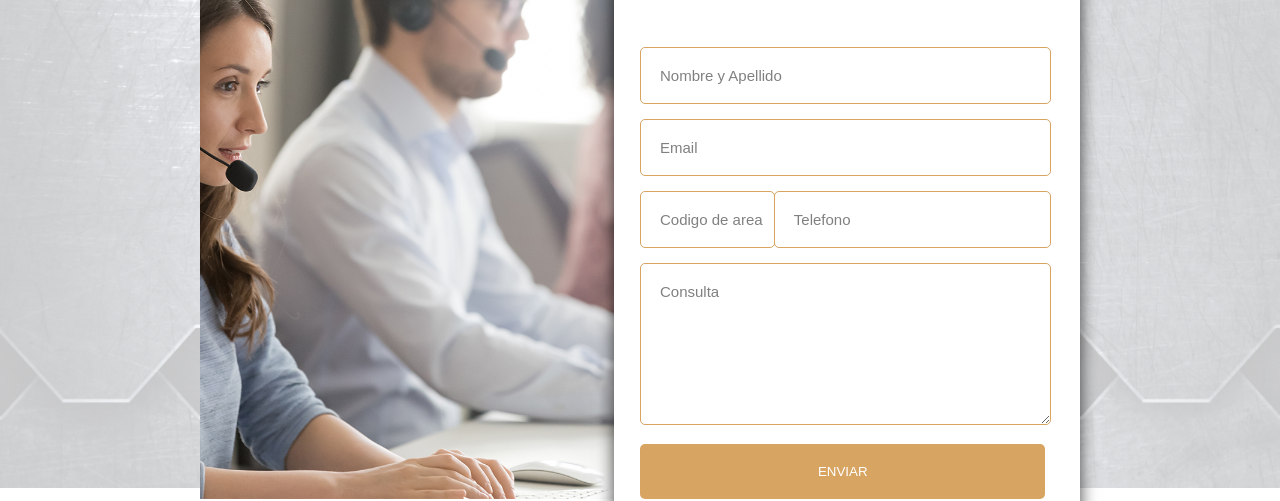
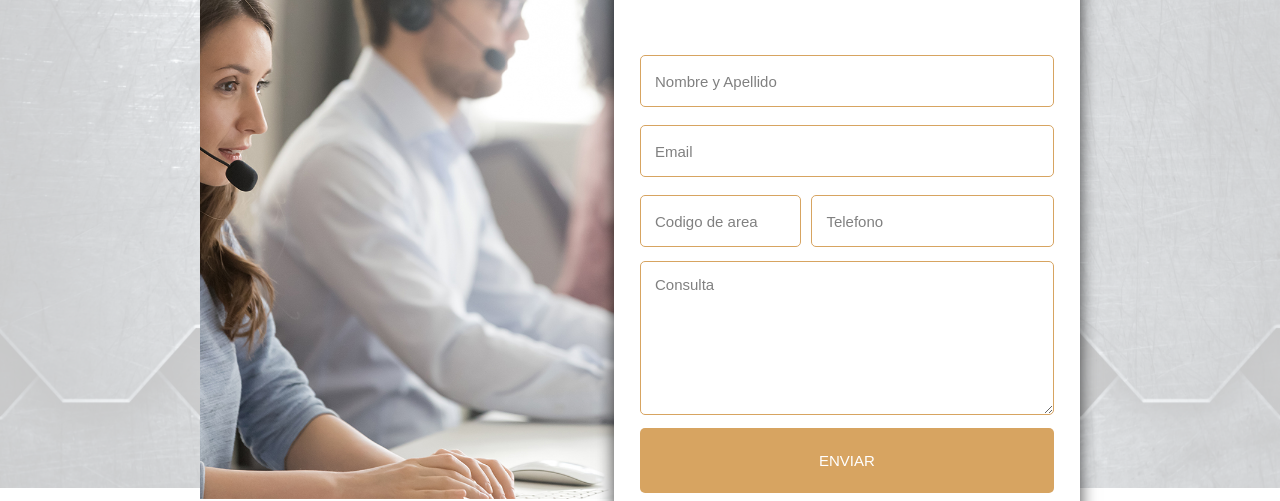
Before and after one commit to Lautaro-Ibanez/Proyecto-HouseConstructor-Final, a website: page pages/contacto.html in a window 1280 px wide. Shown: the part 312-813 px from the top of the page. Drawn offline with Linux system fonts and the light colour scheme.

Commit message:
se agrego animaciones en contacto

```diff
--- a/pages/contacto.html
+++ b/pages/contacto.html
@@ -38,28 +38,28 @@
             <p class="title">¡Dejanos Tu Consulta!</p>
             <p class="subtitle">Nos comunicaremos a la brevedad</p>
         </div>
-        <form class="form">
+        <form>
             <div class="input-box">
+                <input type="text" name="name" required class="input">
                 <label for="name" class="label">Nombre y Apellido</label>
-                <input type="text" name="name" class="input">
             </div>
             <div class="input-box">
+                <input type="text" name="email" required class="input">
                 <label for="email" class="label">Email</label>
-                <input type="text" name="email" class="input">
             </div>
-            <div class="phone-form">
+            <div class="phone-form-box">
                 <div class="area-number">
+                    <input type="number" name="area" required class="input area-input">
                     <label for="area" class="label">Codigo de area</label>
-                    <input type="number" name="area" class="input-codigoArea ">
                 </div>
-                <div class="number-phone">
+                <div class="phone-number">
+                    <input type="tel" name="phone" required class="input phone-input">
                     <label for="phone" class="label">Telefono</label>
-                    <input type="tel" name="phone" class="input-phone">
                 </div>
             </div>
-            <div class="input-box">
-                <label for="message" class="label">Consulta</label>
-                <textarea name="message" rows="8" class="input-textArea"></textarea>
+            <div class="input-box-text-area">
+                <textarea name="message" rows="8" required class="input area-text-input"></textarea>
+                <label for="message" class="label-text-area">Consulta</label>
             </div>
             <div class="button-form">
                 <button type="submit">Enviar</button>
--- a/scss/layout/_body.scss
+++ b/scss/layout/_body.scss
@@ -2,6 +2,7 @@
 @keyframes slide-in-bottom{0%{transform:translateY(1000px);opacity:0}100%{transform:translateY(0);opacity:1}}
 @keyframes slide-in-fwd-center {0% {opacity: 0;}100% { opacity: 1;}}
 @keyframes slide-in-fwd-right{0%{transform:translateZ(-1400px) translateX(1000px);opacity:0}100%{transform:translateZ(0) translateX(0);opacity:1}}
+@keyframes slide-in-left{0%{transform:translateX(-1000px);opacity:0}100%{transform:translateX(0);opacity:1}}
 
 body {
     width: 100%;
--- a/scss/layout/_main-contacto.scss
+++ b/scss/layout/_main-contacto.scss
@@ -11,6 +11,7 @@
     width: 50%;
     display: flex;
     align-items: center;
+    animation:slide-in-left .5s cubic-bezier(.25,.46,.45,.94) both;
     img {
         height: 600px;
         width: 100%;
@@ -20,6 +21,7 @@
 
 
 .contenedor-form {
+    animation: slide-in-fwd-center 1s cubic-bezier(0.250, 0.460, 0.450, 0.940) both;
     background-color: #fff;
     width: 50%;
     height: 650px;
@@ -43,71 +45,131 @@
 .subtitle {
     font-size: 20px;
 }
-.form {
-    padding-right: 20px;
+
+
+form {
+    width: 100%;
+    height: 70%;
+    display: flex;
+    justify-content: center;
+    align-items: center;
+    flex-direction: column;
+}
+
+.input-box {
+    display: flex;
+    justify-content: flex-start;
+    align-items: center;
+    width: 100%;
+    height: 50px;
+    margin-bottom: 20px;
+}
+
+.input-box-text-area {
+    display: flex;
+    justify-content: flex-start;
+    align-items: flex-start;
+    width: 100%;
+    margin-bottom: 20px;
+}
+
+.phone-form-box {
+    gap: 10px;
+    display: flex;
+    width: 100%;
+    height: 50px;
+    margin-bottom: 15px;
+}
+
+.area-number {
+    width: 40%;
+    height: 50px;
+    display: flex;
+    justify-content: flex-start;
+    align-items: center;
+    margin-bottom: 15px;
+}
+
+.phone-number {
+    width: 60%;
+    height: 50px;
+    display: flex;
+    justify-content: flex-start;
+    align-items: center;
+    margin-bottom: 15px;
+}
+
+.input {
+    outline: none;
+    border-radius: 5px;
+    border: 1px solid $ambar;
+    padding-left: 15px;
+    width: 100%;
+    height: 100%;
+    transition: all .2s;
+}
+
+.area-text-input {
+    padding-top: 15px;
+    height: 100%;
 }
 
 
-.form div label {
-    color: gray;
+.label {
     position: absolute;
-    margin-left: 20px;
-    margin-top: 20px;
+    color: grey;
+    pointer-events: none;
     font-size: 15px;
-    pointer-events: none;
+    margin-left: 15px;
+    z-index: 10;
+    background-color: white;
+    transition: all .4s;
 }
 
-
-
-.form div input , .form div textarea {
-    width: 100%;
-    padding: 20px 0;
-    padding-left: 15px;
-    margin-bottom: 15px;
-    outline: none;
-    position: relative;
-    background: none;
-    border: 1px solid $ambar;
-    border-radius: 5px;
+.label-text-area {
+    position: absolute;
+    color: grey;
+    pointer-events: none;
+    font-size: 15px;
+    margin-top: 15px;
+    margin-left: 15px;
+    z-index: 10;
+    background-color: white;
+    transition: all .4s;
 }
 
-.form div input:focus, .form div textarea:focus {
-    box-shadow: 0px 0px 0px 2px rgba(215,164,97,1) inset;
-    transition: all .15s;
+.button-form {
+    width: 100%;
+    margin-top: 10px;
+    button {
+        width: 100%;
+        border: none;
+        border-radius: 5px;
+        background-color: $ambar;
+        height: 65px;
+        color: white;
+        text-transform: uppercase;
+        font-size: 15px;
+        transition: all .2s;
+    }
+    button:hover {
+            background: white;
+            color: black;
+            box-shadow: 0px -1px 12px 0px rgba(0, 0, 0, 0.58);
+    }
+
 }
 
-
-.form button {
-    width: 103%;
-    padding: 20px 0;
-    border: none;
-    background-color: $ambar;
-    color: white;
-    text-transform: uppercase;
-    border-radius: 5px;
-    transition: all 0.23s;
+.input:focus {
+    box-shadow: 0px 0px 0px 2px #d7a461 inset;
 }
 
-.form button:hover {
-    background: white;
-    color: black;
-    box-shadow: 0px -1px 12px 0px rgba(0,0,0,0.58);
+.input:focus + .label, .input:valid + .label  {
+    transform: translate(-7%, -165%);
+    font-size: 12px;
 }
 
-.form button:hover + .form div label {
-    color: red;
+.area-text-input:focus + .label-text-area, .area-text-input:valid + .label-text-area {
+    transform: translate(-7%, -150%);
+    font-size: 12px;
 }
-
-.phone-form {
-    display: grid;
-    grid-template-columns: 30% 66%;
-    gap: 4%;
-}
-
-.input-codigoArea {
-    padding: none;
-}
-
-.input-phone {
-    padding: none;
-}
--- a/scss/layout/_main-index.scss
+++ b/scss/layout/_main-index.scss
@@ -3,6 +3,7 @@
     flex-direction: column;
     justify-content: center;
     align-items: flex-start;
+    min-height: 100vh;
     img {
         width: 100%;
     }
@@ -23,19 +24,11 @@
     }
 }
 
-// .box-articulos-index {
-//     display: grid;
-//     padding: 20px;
-//     gap: 15px;
-//     grid-template-columns: 1fr 1fr 1fr 1fr;
-//     grid-template-areas: "card1 card2 card3 card4";
-//     margin-bottom: 70px;
-// }
 
 .box-articulos-index {
     display: flex;
     width: 100%;
-    height: 100vh;
+    height: 80vh;
     justify-content: space-evenly;
 }
 
@@ -79,12 +72,6 @@
 
 
 .card-price {
-    // display: flex;
-    // flex-direction: column;
-    // align-items: center;
-    // justify-content: space-between;
-    // margin: 1rem 0;
-    word-wrap: break-word;
     display: block;
     flex-direction: column;
     justify-content: space-evenly;
@@ -92,7 +79,6 @@
 }
 
 .entrega {
-
     text-align: center;
     display: flex;
     justify-content: center;
@@ -106,9 +92,10 @@
 
     display: flex;
     width: 85%;
-    justify-content: flex-end;
+    justify-content: center;
     color: #01213d;
     font-size: 1.6rem;
+    margin-bottom: 20px;
 }
 
 
@@ -154,16 +141,3 @@
     background-color: rgba(184, 184, 184, 0.373);
     color: black;
 }
-
-// .card1 {
-//     grid-area: card1;
-// }
-// .card2 {
-//     grid-area: card2;
-// }
-// .card3 {
-//     grid-area: card3;
-// }
-// .card4 {
-//     grid-area: card4;
-// }
```
Also changed, not shown: css/style.css.
